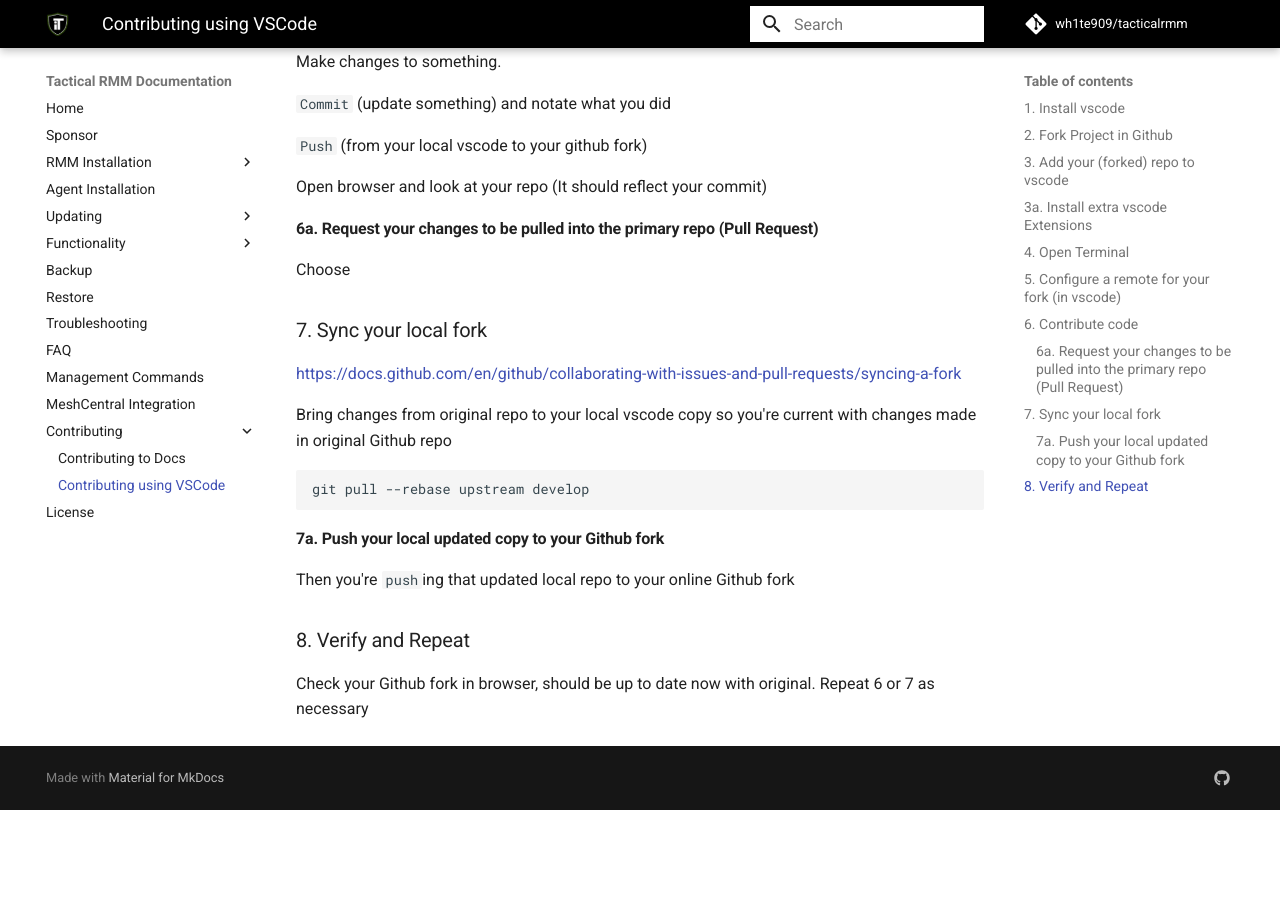
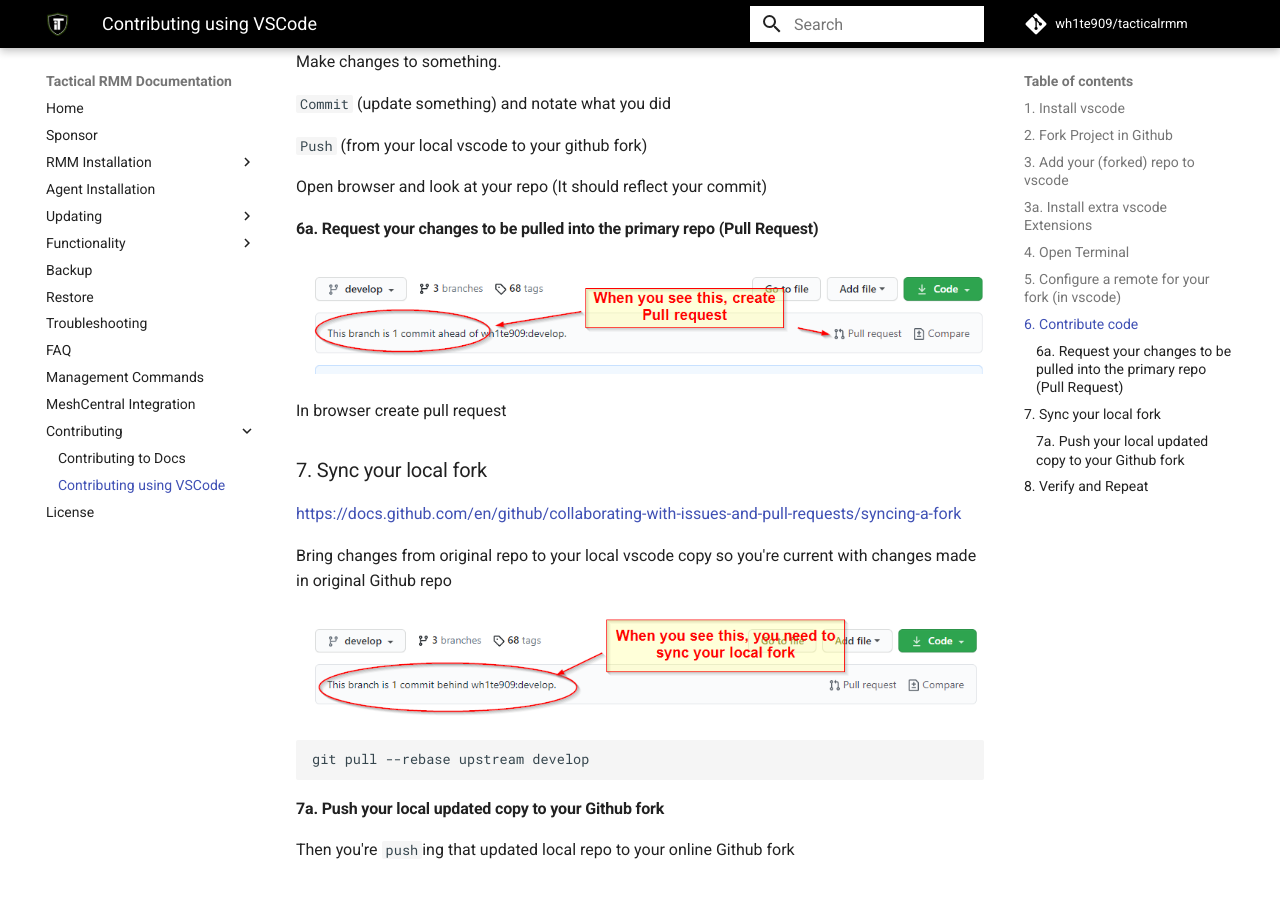
Before and after one commit to amidaware/trmm-docs, an MkDocs documentation site: the page built from docs/docs/contributing_using_vscode.md, in a window 1280 px wide and 900 px high, scrolled down 1489 px. Built offline with MkDocs 1.6.1 and Material for MkDocs 9.7.7, drawn with Linux system fonts in a browser that asks for light colours; comment, search, counter and statistics services are not loaded; before the commit the page ends 2299 px from its top, so only the background shows below that.

Commit message:
Polishing vscode contribute docs

````diff
--- a/docs/docs/contributing_using_vscode.md
+++ b/docs/docs/contributing_using_vscode.md
@@ -71,13 +71,17 @@
 
 #### 6a. Request your changes to be pulled into the primary repo (Pull Request)
 
-Choose
+![Changes you've made need integration with master repo](images/trmm_contribute-notice.png)
+
+In browser create pull request
 
 ### 7. Sync your local fork
 
 [https://docs.github.com/en/github/collaborating-with-issues-and-pull-requests/syncing-a-fork](https://docs.github.com/en/github/collaborating-with-issues-and-pull-requests/syncing-a-fork)
 
 Bring changes from original repo to your local vscode copy so you're current with changes made in original Github repo
+
+![Sync Fork](images/trmm_need_sync_local_fork.png)
 
 ```
 git pull --rebase upstream develop
````
Also changed, not shown: docs/docs/images/trmm_contribute-notice.png (added), docs/docs/images/trmm_need_sync_local_fork.png (added).
